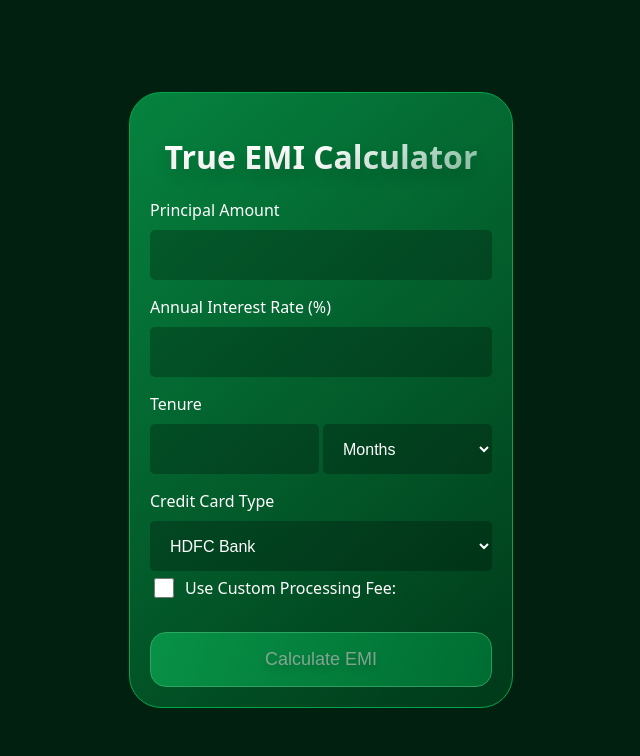
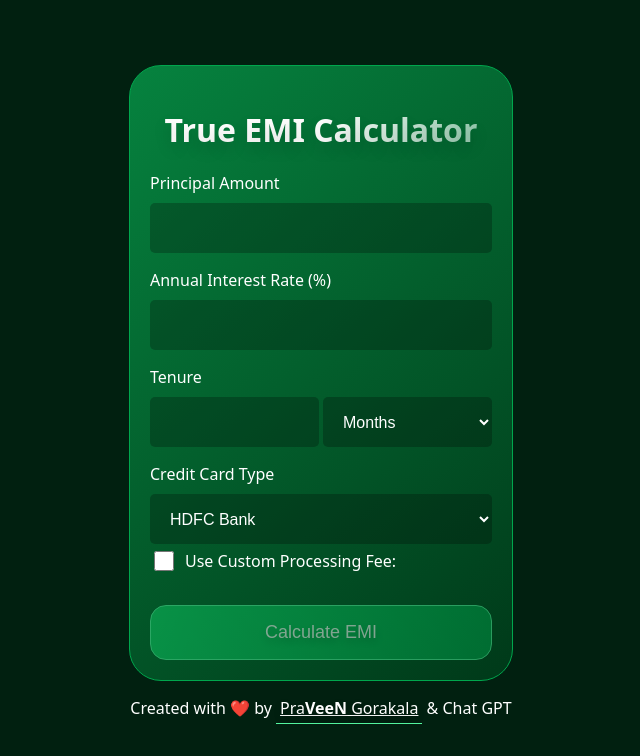
Before and after one commit to onlyveen/TrueEMI, a Next.js app: page / in a window 1280 px wide. Shown: the top 756 px of the page, without its empty margins (319-959 px from the left). Built offline with nearby package versions, Linux system fonts and the light colour scheme.

Commit message:
foot note

```diff
--- a/src/components/EMICalculator.js
+++ b/src/components/EMICalculator.js
@@ -257,6 +257,15 @@ const EMICalculator = () => {
           ) : null}
         </div>
       </div>
+      <div className="container footer">
+        <p>
+          Created with ❤️ by{" "}
+          <a href="://praveengorakala.com" target="_blank">
+            Pra<b>VeeN</b> Gorakala
+          </a>{" "}
+          & Chat GPT
+        </p>
+      </div>
     </div>
   );
 };
--- a/src/styles/_EMICalculator.scss
+++ b/src/styles/_EMICalculator.scss
@@ -3,6 +3,7 @@
   height: 100vh;
   width: 100vw;
   overflow: auto;
+  flex-direction: column;
   display: flex;
   align-items: center;
   justify-content: center;
@@ -11,12 +12,26 @@
     align-items: flex-start;
   }
 }
+
 .container {
   max-width: 1000px;
   width: 100%;
   margin: 0 auto;
   border-radius: 32px;
   color: #131313;
+  &.footer {
+    display: flex;
+    align-items: center;
+    color: #fff;
+    justify-content: center;
+    a {
+      color: #fff;
+      text-shadow: 0px 4px 7px rgba(0, 0, 0, 0.25);
+      border-bottom: 1px solid #54f8a1;
+      // background: linear-gradient(90deg, #0ecd65 0%, #009e49 100%);
+      padding: 4px;
+    }
+  }
 }
 
 .title {
```
